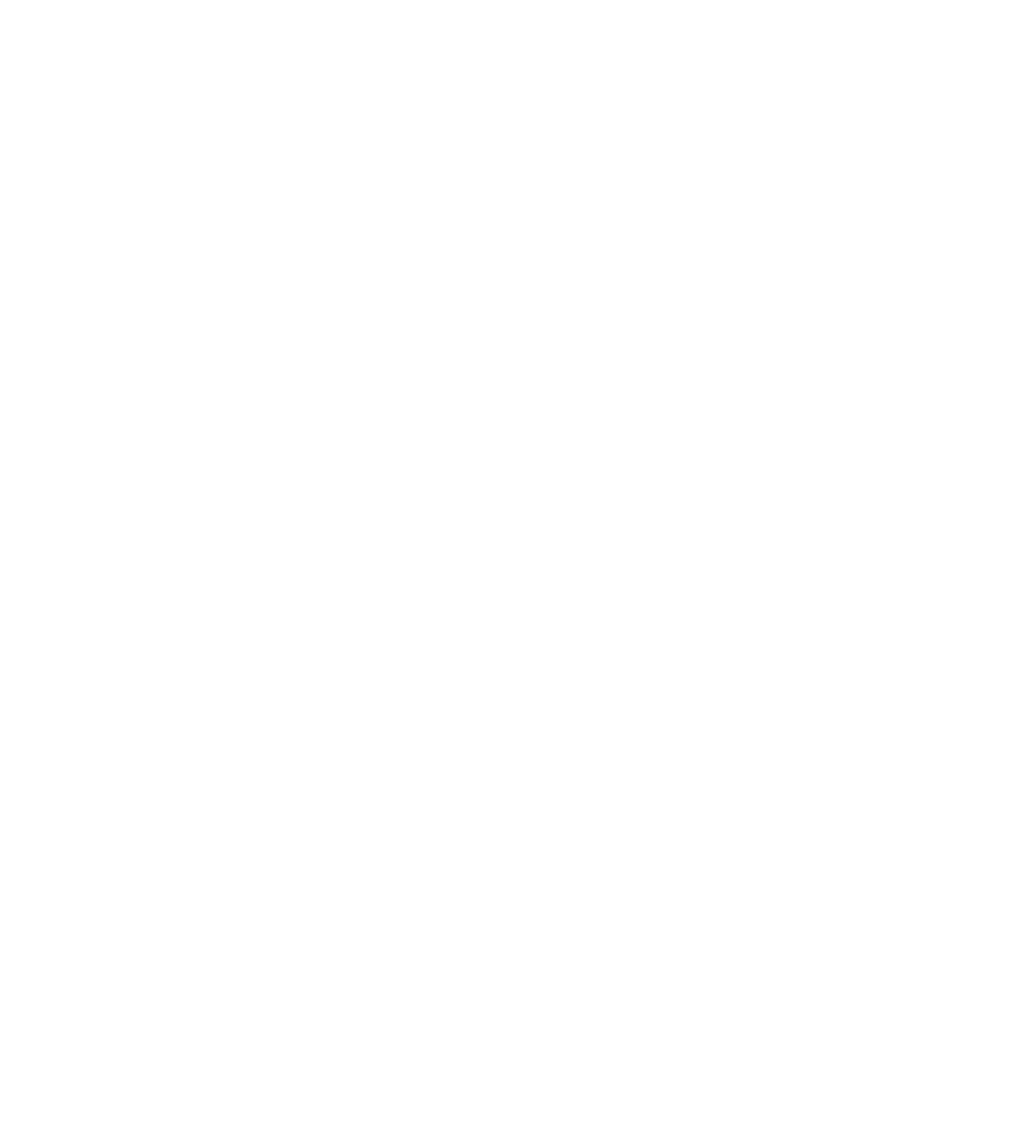
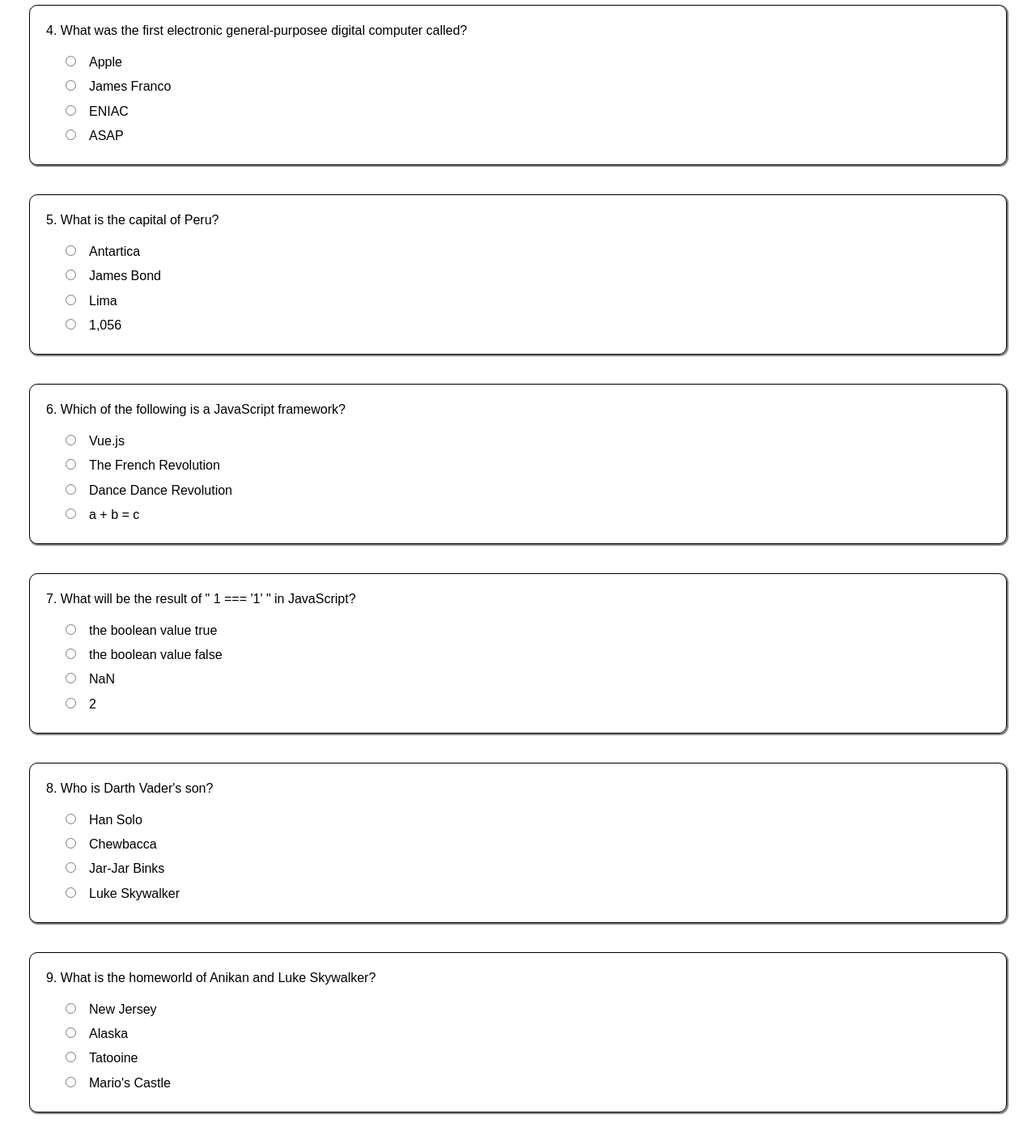
Before and after one commit to AidanMcB/VueTestQA, a Vue app: page / in a window 1280 px wide. Shown: the part 800-2208 px from the top of the page at 81% size. Before the commit the page ends 800 px from the top, so only its background shows below. Built offline with nearby package versions, Linux system fonts and the light colour scheme.

Commit message:
style and submit

```diff
--- a/src/assets/questions.json
+++ b/src/assets/questions.json
@@ -31,7 +31,7 @@
     {
         "id": "2",
         "qId": "42",
-        "question": "What is the capitol of New Jersey?",
+        "question": "What is the capital of New Jersey?",
         "options": [
             {
                 "id": "15",
@@ -85,5 +85,208 @@
         ],
         "status": "undefined",
         "correctAnswer": "Benedict Cumberbatch"
+    },
+    {
+        "id": "4",
+        "qId": "44",
+        "question": "What was the first electronic general-purposee digital computer called?",
+        "options": [
+            {
+                "id": "23",
+                "questionId": "44",
+                "answer": "Apple"
+            },
+            {
+                "id": "24",
+                "questionId": "44",
+                "answer": "James Franco"
+            },
+            {
+                "id": "25",
+                "questionId": "44",
+                "answer": "ENIAC"
+            },
+            {
+                "id": "26",
+                "questionId": "44",
+                "answer": "ASAP"
+            }
+        ],
+        "status": "undefined",
+        "correctAnswer": "ENIAC"
+    },
+    {
+        "id": "5",
+        "qId": "45",
+        "question": "What is the capital of Peru?",
+        "options": [
+            {
+                "id": "27",
+                "questionId": "45",
+                "answer": "Antartica"
+            },
+            {
+                "id": "28",
+                "questionId": "45",
+                "answer": "James Bond"
+            },
+            {
+                "id": "29",
+                "questionId": "45",
+                "answer": "Lima"
+            },
+            {
+                "id": "30",
+                "questionId": "45",
+                "answer": "1,056"
+            }
+        ],
+        "status": "undefined",
+        "correctAnswer": "Lima"
+    },
+    {
+        "id": "6",
+        "qId": "46",
+        "question": "Which of the following is a JavaScript framework?",
+        "options": [
+            {
+                "id": "31",
+                "questionId": "46",
+                "answer": "Vue.js"
+            },
+            {
+                "id": "32",
+                "questionId": "46",
+                "answer": "The French Revolution"
+            },
+            {
+                "id": "33",
+                "questionId": "46",
+                "answer": "Dance Dance Revolution"
+            },
+            {
+                "id": "34",
+                "questionId": "46",
+                "answer": "a + b = c"
+            }
+        ],
+        "status": "undefined",
+        "correctAnswer": "Vue.js"
+    },
+    {
+        "id": "7",
+        "qId": "47",
+        "question": "What will be the result of \" 1 === '1' \" in JavaScript?",
+        "options": [
+            {
+                "id": "35",
+                "questionId": "47",
+                "answer": "the boolean value true"
+            },
+            {
+                "id": "36",
+                "questionId": "47",
+                "answer": "the boolean value false"
+            },
+            {
+                "id": "37",
+                "questionId": "47",
+                "answer": "NaN"
+            },
+            {
+                "id": "38",
+                "questionId": "47",
+                "answer": "2"
+            }
+        ],
+        "status": "undefined",
+        "correctAnswer": "the boolean value false"
+    },
+    {
+        "id": "8",
+        "qId": "48",
+        "question": "Who is Darth Vader's son?",
+        "options": [
+            {
+                "id": "39",
+                "questionId": "48",
+                "answer": "Han Solo"
+            },
+            {
+                "id": "40",
+                "questionId": "48",
+                "answer": "Chewbacca"
+            },
+            {
+                "id": "41",
+                "questionId": "48",
+                "answer": "Jar-Jar Binks"
+            },
+            {
+                "id": "42",
+                "questionId": "48",
+                "answer": "Luke Skywalker"
+            }
+        ],
+        "status": "undefined",
+        "correctAnswer": "Luke Skywalker"
+    },
+    {
+        "id": "9",
+        "qId": "49",
+        "question": "What is the homeworld of Anikan and Luke Skywalker?",
+        "options": [
+            {
+                "id": "43",
+                "questionId": "49",
+                "answer": "New Jersey"
+            },
+            {
+                "id": "44",
+                "questionId": "49",
+                "answer": "Alaska"
+            },
+            {
+                "id": "45",
+                "questionId": "49",
+                "answer": "Tatooine"
+            },
+            {
+                "id": "46",
+                "questionId": "49",
+                "answer": "Mario's Castle"
+            }
+        ],
+        "status": "undefined",
+        "correctAnswer": "Tatooine"
+    },
+    {
+        "id": "10",
+        "qId": "50",
+        "question": "What color is Mace Windu's lightsaber?",
+        "options": [
+            {
+                "id": "47",
+                "questionId": "50",
+                "answer": "he uses a gun"
+            },
+            {
+                "id": "48",
+                "questionId": "50",
+                "answer": "invisible"
+            },
+            {
+                "id": "49",
+                "questionId": "50",
+                "answer": "rainbow"
+            },
+            {
+                "id": "50",
+                "questionId": "50",
+                "answer": "purple"
+            }
+        ],
+        "status": "undefined",
+        "correctAnswer": "purple"
     }
 ]
--- a/src/components/QuestionCard.vue
+++ b/src/components/QuestionCard.vue
@@ -1,13 +1,12 @@
 <template>
   <div v-bind:class="dynamic(question)" :key="componentKey">
-    {{ index + 1}}.
-    {{ question.question}}
+    <p class="question-text">  {{ index + 1}}. {{ question.question}}</p>
     <div
       v-for="(answers, index) in question.options"
       v-bind:key="answers.id"
       v-bind:class="{correctAnswer: (status == 'incorrect' && question.options[index].answer == question.correctAnswer)}"
     >
-      <div>
+      <div class='answer-choice'>
         <input
           type="radio"
           :value="question.options[index].id"
@@ -18,7 +17,7 @@
       </div>
     </div>
     <p class="cor-tag" v-if="status == 'correct'">Correct</p>
-    <p class="wrong-tag" v-else-if="status == 'incorrect'">Incorrect</p>
+    <p class="wrong-tag" v-else-if="status == 'incorrect'">Wrong</p>
   </div>
 </template>
 
@@ -83,59 +82,63 @@ export default {
 .undecorated {
   text-decoration: none;
 }
-.active {
-  color: blue;
-  background-color: blue;
-}
 .correctAnswer {
-  background-color: green;
-  /* color: green; */
+  color: white;
+  background-color:limegreen;
+  border: 4px solid green;
+  border-radius: 10px;
+  padding: .15em;
+  width: 75%;
 }
 .no-answer {
   text-align: left;
-  border: 3px solid yellow;
+  border: .25em solid yellow;
   border-radius: 10px;
-  box-shadow: 1px 1px 1px 1px gray;
-  margin: 1.25em;
+  box-shadow: 2px 2px 2px 2px gray;
+  margin: 2.25em;
   padding: 1.25em;
 }
 .qCard {
   text-align: left;
-  border: 1px solid black;
+  border: .1em solid black;
   border-radius: 10px;
   box-shadow: 1px 1px 1px 1px gray;
-  margin: 1.25em;
+  margin: 2.25em;
   padding: 1.25em;
 }
 .correct {
   text-align: left;
   padding: 0.1em;
   margin-left: 1.5em;
-  border: 3px solid green;
+  border: .25em solid green;
   border-radius: 10px;
-  box-shadow: 1px 1px 1px 1px gray;
-  margin: 1.25em;
+  /* box-shadow: 1px 1px 1px 1px gray; */
+  margin: 2.25em;
   padding: 1.25em;
+  padding-bottom: .25em;
+
 }
 .incorrect {
   text-align: left;
   padding: 0.1em;
   margin-left: 1.5em;
-  border: 2px solid red;
+  border: .23em solid red;
   border-radius: 10px;
-  box-shadow: 1px 1px 1px 1px gray;
-  margin: 1.25em;
+  /* box-shadow: 1px 1px 1px 1px red; */
+  margin: 2.25em;
   padding: 1.25em;
+  padding-bottom: .25em;
 }
 .options {
   padding: 0.1em;
-  margin-left: 1em;
+  margin-left: 2em;
 }
 .answers {
   margin-left: 1em;
 }
 .answer-choice {
-  margin-left: 0.25em;
+  padding: .25em;
+  margin-left: 1.25em;
 }
 .cor-tag {
   vertical-align: bottom;
@@ -147,4 +150,7 @@ export default {
   text-align: right;
   color: red;
 }
+.question-text{
+  margin-bottom: .75em;
+}
 </style>
--- a/src/components/QuestionsContainer.vue
+++ b/src/components/QuestionsContainer.vue
@@ -81,10 +81,10 @@ export default {
       if (this.answers.length < this.questions.length) {
         //set the questions that aren't answered to "no-answer"
         //filter questions to an array that aren't answered
+          this.unfinished = true;
         this.myQuestions.forEach((q) => {
           if (q.status !== "answered") {
             q.status = "no-answer";
-            this.unifnished = true;
             this.submitted = false;
           }
         });
@@ -105,7 +105,7 @@ export default {
           }
         });
         this.submitted = true;
-        this.finished = true;
+        this.unfinished = false;
         //if questions are unanswered, display error message
         //do not submit the form
       }
@@ -145,6 +145,7 @@ export default {
   border: 1px solid black;
   border-radius: 5px;
   background-color: green;
+  margin-bottom: 2em;
 }
 .reload-btn {
   padding: 0.5em;
@@ -153,9 +154,11 @@ export default {
   border: 1px solid black;
   border-radius: 5px;
   background-color: green;
+  margin-bottom: 2em;
 }
 .error-msg {
   color: red;
+  padding-bottom: 3em;
 }
 .main-page {
   text-align: center;
```
